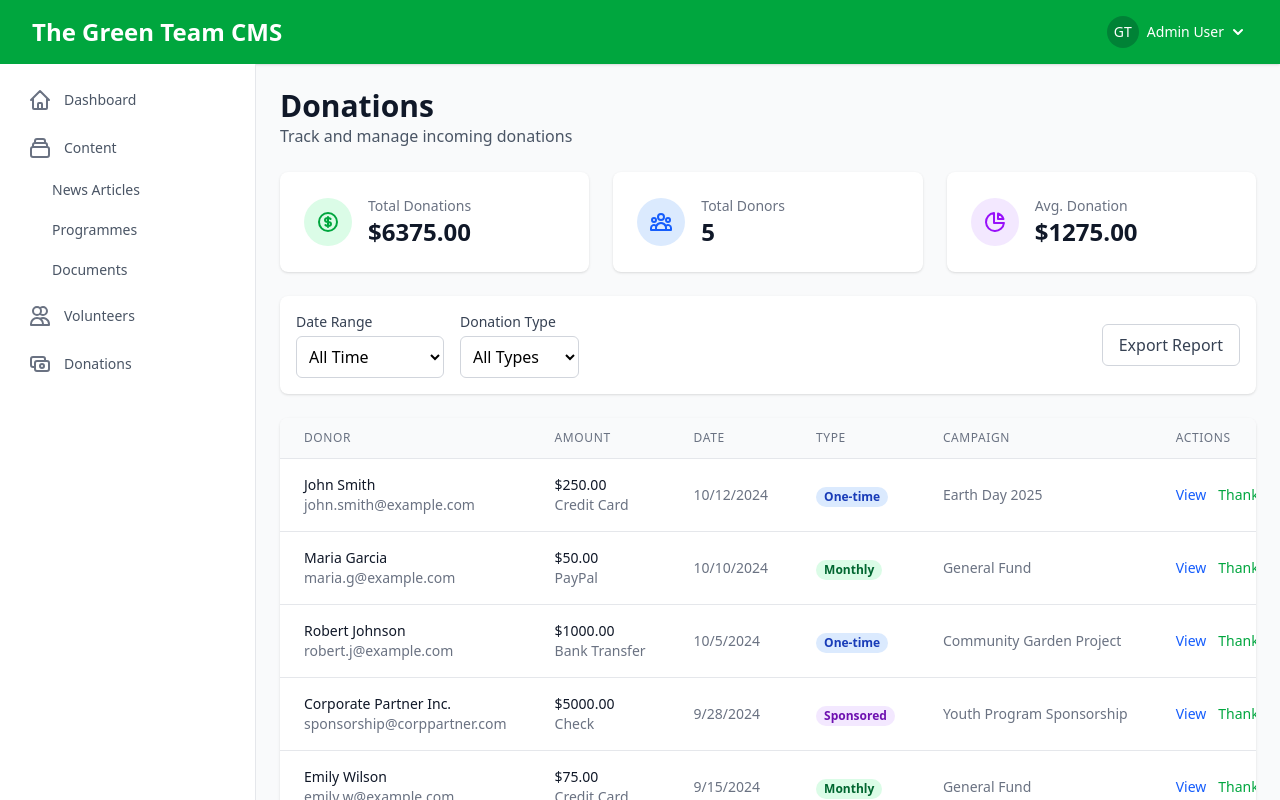
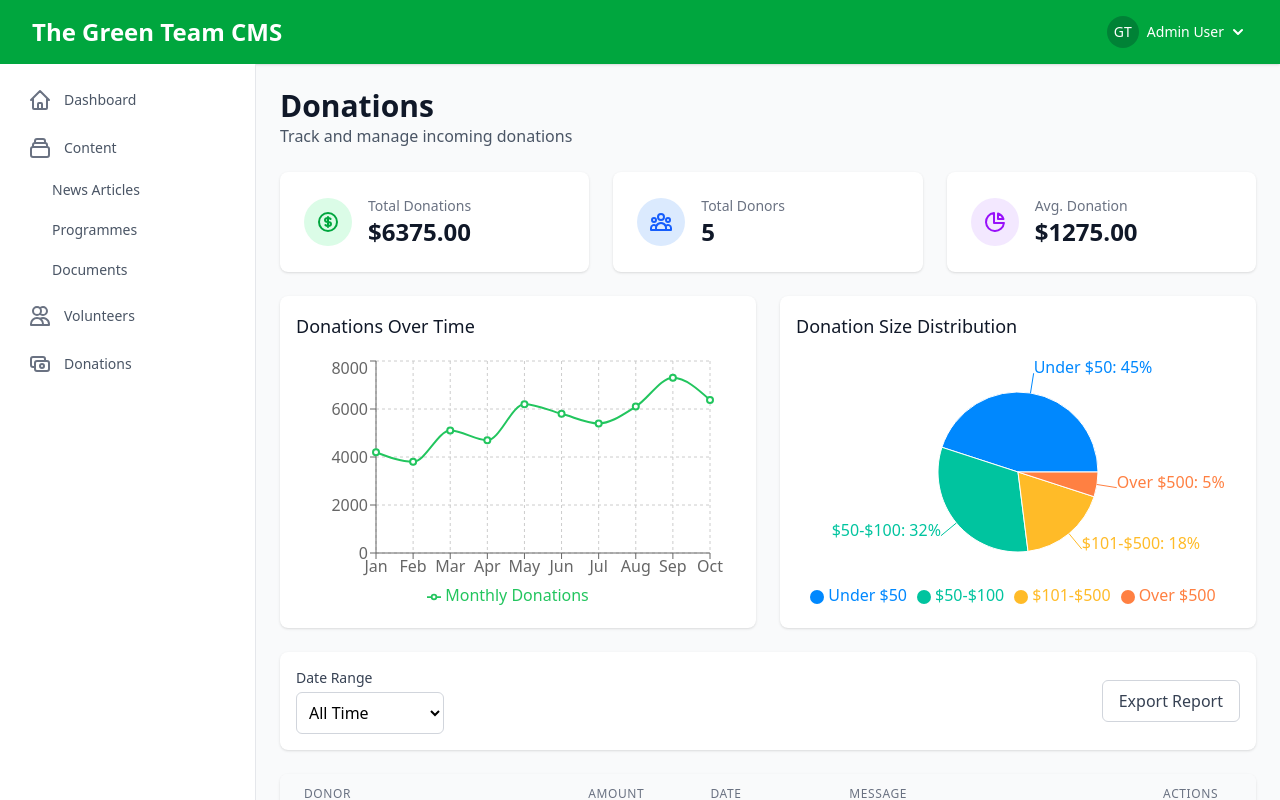
Before and after one commit to AladdinCMS/aladdincms, a React (Vite) app: page /admin/donations in a window 1280 px wide. Shown: the top 800 px of the page. Built offline with nearby package versions, Linux system fonts and the light colour scheme.

Commit message:
cms ui improvement

```diff
--- /dev/null
+++ b/src/pages/admin/components/cms/DonationCharts.jsx
@@ -0,0 +1,92 @@
+import React from 'react';
+import { LineChart, Line, BarChart, Bar, XAxis, YAxis, CartesianGrid, Tooltip, Legend, ResponsiveContainer, PieChart, Pie, Cell } from 'recharts';
+
+const DonationCharts = () => {
+  // Sample data for donations over time
+  const monthlyData = [
+    { name: 'Jan', amount: 4200 },
+    { name: 'Feb', amount: 3800 },
+    { name: 'Mar', amount: 5100 },
+    { name: 'Apr', amount: 4700 },
+    { name: 'May', amount: 6200 },
+    { name: 'Jun', amount: 5800 },
+    { name: 'Jul', amount: 5400 },
+    { name: 'Aug', amount: 6100 },
+    { name: 'Sep', amount: 7300 },
+    { name: 'Oct', amount: 6375 },
+  ];
+
+  // Sample data for donation amounts distribution
+  const donationSizeData = [
+    { name: 'Under $50', count: 45 },
+    { name: '$50-$100', count: 32 },
+    { name: '$101-$500', count: 18 },
+    { name: 'Over $500', count: 5 },
+  ];
+
+  // Colors for the pie chart
+  const COLORS = ['#0088FE', '#00C49F', '#FFBB28', '#FF8042'];
+
+  return (
+    <div className="grid grid-cols-1 lg:grid-cols-2 gap-6 mb-6">
+      {/* Donations over time chart */}
+      <div className="bg-white p-4 rounded-lg shadow">
+        <h3 className="text-lg font-medium text-gray-900 mb-4">Donations Over Time</h3>
+        <div className="h-64">
+          <ResponsiveContainer width="100%" height="100%">
+            <LineChart
+              data={monthlyData}
+              margin={{ top: 5, right: 30, left: 20, bottom: 5 }}
+            >
+              <CartesianGrid strokeDasharray="3 3" />
+              <XAxis dataKey="name" />
+              <YAxis />
+              <Tooltip
+                formatter={(value) => [`$${value}`, 'Amount']}
+              />
+              <Legend />
+              <Line
+                type="monotone"
+                dataKey="amount"
+                name="Monthly Donations"
+                stroke="#22c55e"
+                activeDot={{ r: 8 }}
+                strokeWidth={2}
+              />
+            </LineChart>
+          </ResponsiveContainer>
+        </div>
+      </div>
+
+      {/* Donation size distribution */}
+      <div className="bg-white p-4 rounded-lg shadow">
+        <h3 className="text-lg font-medium text-gray-900 mb-4">Donation Size Distribution</h3>
+        <div className="h-64">
+          <ResponsiveContainer width="100%" height="100%">
+            <PieChart>
+              <Pie
+                data={donationSizeData}
+                cx="50%"
+                cy="50%"
+                labelLine={true}
+                outerRadius={80}
+                fill="#8884d8"
+                dataKey="count"
+                nameKey="name"
+                label={({name, percent}) => `${name}: ${(percent * 100).toFixed(0)}%`}
+              >
+                {donationSizeData.map((entry, index) => (
+                  <Cell key={`cell-${index}`} fill={COLORS[index % COLORS.length]} />
+                ))}
+              </Pie>
+              <Tooltip formatter={(value) => [`${value} donations`]} />
+              <Legend />
+            </PieChart>
+          </ResponsiveContainer>
+        </div>
+      </div>
+    </div>
+  );
+};
+
+export default DonationCharts;
--- a/src/pages/admin/pages/content/programmes/page.jsx
+++ b/src/pages/admin/pages/content/programmes/page.jsx
@@ -5,6 +5,7 @@ import ProgrammeEditor from '../../../components/cms/ProgrammeEditor'
 const ProgrammesPage = () => {
   const [showEditor, setShowEditor] = useState(false)
   const [editingItem, setEditingItem] = useState(null)
+  const [locationFilter, setLocationFilter] = useState('All Locations')
 
   // Sample programmes data based on your diagram
   const programmes = [
@@ -58,6 +59,14 @@ const ProgrammesPage = () => {
     }
   ]
 
+  // Get unique locations for filter dropdown
+  const locations = ['All Locations', ...new Set(programmes.map(p => p.location))];
+
+  // Filter programmes based on location
+  const filteredProgrammes = locationFilter === 'All Locations'
+    ? programmes
+    : programmes.filter(programme => programme.location === locationFilter);
+
   const handleEditClick = (programme) => {
     setEditingItem(programme)
     setShowEditor(true)
@@ -68,6 +77,15 @@ const ProgrammesPage = () => {
     // Here you would normally save to a database
     setShowEditor(false)
     setEditingItem(null)
+  }
+
+  const handleCancel = () => {
+    setShowEditor(false)
+    setEditingItem(null)
+  }
+
+  const handleLocationFilterChange = (e) => {
+    setLocationFilter(e.target.value)
   }
 
   return (
@@ -93,7 +111,11 @@ const ProgrammesPage = () => {
       {/* Editor */}
       {showEditor && (
         <div className="mb-6">
-          <ProgrammeEditor programme={editingItem} onSave={handleSave} />
+          <ProgrammeEditor
+            programme={editingItem}
+            onSave={handleSave}
+            onCancel={handleCancel}
+          />
         </div>
       )}
 
@@ -114,11 +136,14 @@ const ProgrammesPage = () => {
               </div>
             </div>
             <div className="flex gap-2">
-              <select className="border border-gray-300 rounded-lg px-3 py-2">
-                <option>All Locations</option>
-                <option>Community Center</option>
-                <option>City Park</option>
-                <option>Community Garden</option>
+              <select
+                className="border border-gray-300 rounded-lg px-3 py-2"
+                value={locationFilter}
+                onChange={handleLocationFilterChange}
+              >
+                {locations.map((location, index) => (
+                  <option key={index} value={location}>{location}</option>
+                ))}
               </select>
               <select className="border border-gray-300 rounded-lg px-3 py-2">
                 <option>Upcoming</option>
@@ -133,7 +158,8 @@ const ProgrammesPage = () => {
       {/* Content Grid */}
       {!showEditor && (
         <div className="grid grid-cols-1 md:grid-cols-2 lg:grid-cols-3 gap-6">
-          {programmes.map((item) => (
+          {filteredProgrammes.length > 0 ? (
+            filteredProgrammes.map((item) => (
               <div key={item.id} onClick={() => handleEditClick(item)} className="cursor-pointer">
                 <ContentCard
                   title={item.name}
@@ -142,7 +168,12 @@ const ProgrammesPage = () => {
                   details={`${item.location} • ${item.ageRange} • ${item.details.substring(0, 80)}...`}
                 />
               </div>
-          ))}
+            ))
+          ) : (
+            <div className="col-span-3 text-center py-8 text-gray-500">
+              No programmes found at this location.
+            </div>
+          )}
         </div>
       )}
     </div>
--- a/src/pages/admin/pages/donations/page.jsx
+++ b/src/pages/admin/pages/donations/page.jsx
@@ -1,96 +1,76 @@
 import React, { useState } from 'react'
+import DonationCharts from '../../components/cms/DonationCharts'
 
 const DonationsPage = () => {
   const [dateRange, setDateRange] = useState('all')
-  const [typeFilter, setTypeFilter] = useState('all')
+  const [selectedDonation, setSelectedDonation] = useState(null)
+  const [isViewModalOpen, setIsViewModalOpen] = useState(false)
 
-  // Sample donations data
+  // Sample donations data with simplified structure
   const donations = [
     {
       id: 1,
-      donor: 'John Smith',
+      name: 'John Smith',
       email: 'john.smith@example.com',
       amount: 250.00,
       date: '2024-10-12',
-      paymentMethod: 'Credit Card',
-      type: 'one-time',
-      campaign: 'Earth Day 2025',
-      status: 'completed'
+      message: 'Happy to support your cause!'
     },
     {
       id: 2,
-      donor: 'Maria Garcia',
+      name: 'Maria Garcia',
       email: 'maria.g@example.com',
       amount: 50.00,
       date: '2024-10-10',
-      paymentMethod: 'PayPal',
-      type: 'monthly',
-      campaign: 'General Fund',
-      status: 'completed'
+      message: 'Keep up the good work'
     },
     {
       id: 3,
-      donor: 'Robert Johnson',
-      email: 'robert.j@example.com',
+      name: 'Anonymous',
+      email: 'anonymous',
       amount: 1000.00,
       date: '2024-10-05',
-      paymentMethod: 'Bank Transfer',
-      type: 'one-time',
-      campaign: 'Community Garden Project',
-      status: 'completed'
+      message: 'For the Community Garden Project'
     },
     {
       id: 4,
-      donor: 'Corporate Partner Inc.',
+      name: 'Corporate Partner Inc.',
       email: 'sponsorship@corppartner.com',
       amount: 5000.00,
       date: '2024-09-28',
-      paymentMethod: 'Check',
-      type: 'sponsored',
-      campaign: 'Youth Program Sponsorship',
-      status: 'completed'
+      message: 'Supporting the Youth Program'
     },
     {
       id: 5,
-      donor: 'Emily Wilson',
-      email: 'emily.w@example.com',
+      name: 'Anonymous',
+      email: 'anonymous',
       amount: 75.00,
       date: '2024-09-15',
-      paymentMethod: 'Credit Card',
-      type: 'monthly',
-      campaign: 'General Fund',
-      status: 'completed'
+      message: ''
     }
   ]
 
-  // Filter donations based on date range and type
+  // Filter donations based on date range
   const filteredDonations = donations.filter(donation => {
     // Date filtering logic would go here
     // For demo purposes, we'll just return true for 'all'
-    const dateMatch = dateRange === 'all' ? true : true
+    return dateRange === 'all' ? true : true
+  })
 
-    // Filter by donation type
-    const typeMatch = typeFilter === 'all' || donation.type === typeFilter
+  // Handle viewing a donation
+  const handleViewDonation = (donation) => {
+    setSelectedDonation(donation)
+    setIsViewModalOpen(true)
+  }
 
-    return dateMatch && typeMatch
-  })
+  // Close the view modal
+  const closeViewModal = () => {
+    setIsViewModalOpen(false)
+    setSelectedDonation(null)
+  }
 
   // Calculate total amount
   const totalAmount = filteredDonations.reduce((sum, donation) => sum + donation.amount, 0)
-
-  // Get donation type badge
-  const getDonationTypeBadge = (type) => {
-    switch(type) {
-      case 'one-time':
-        return <span className="px-2 inline-flex text-xs leading-5 font-semibold rounded-full bg-blue-100 text-blue-800">One-time</span>
-      case 'monthly':
-        return <span className="px-2 inline-flex text-xs leading-5 font-semibold rounded-full bg-green-100 text-green-800">Monthly</span>
-      case 'sponsored':
-        return <span className="px-2 inline-flex text-xs leading-5 font-semibold rounded-full bg-purple-100 text-purple-800">Sponsored</span>
-      default:
-        return <span className="px-2 inline-flex text-xs leading-5 font-semibold rounded-full bg-gray-100 text-gray-800">{type}</span>
-    }
-  }
 
   return (
     <div>
@@ -147,6 +127,9 @@ const DonationsPage = () => {
         </div>
       </div>
 
+      {/* Donation Charts */}
+      <DonationCharts />
+
       {/* Filter Controls */}
       <div className="bg-white p-4 rounded-lg shadow mb-6">
         <div className="flex flex-col md:flex-row md:items-center md:justify-between gap-4">
@@ -164,21 +147,6 @@ const DonationsPage = () => {
                 <option value="last_month">Last Month</option>
                 <option value="this_year">This Year</option>
                 <option value="custom">Custom Range</option>
-              </select>
-            </div>
-
-            <div>
-              <label htmlFor="typeFilter" className="block text-sm font-medium text-gray-700">Donation Type</label>
-              <select
-                id="typeFilter"
-                className="mt-1 border border-gray-300 rounded-md p-2"
-                value={typeFilter}
-                onChange={(e) => setTypeFilter(e.target.value)}
-              >
-                <option value="all">All Types</option>
-                <option value="one-time">One-time</option>
-                <option value="monthly">Monthly</option>
-                <option value="sponsored">Sponsored</option>
               </select>
             </div>
           </div>
@@ -206,10 +174,7 @@ const DonationsPage = () => {
                 Date
               </th>
               <th scope="col" className="px-6 py-3 text-left text-xs font-medium text-gray-500 uppercase tracking-wider">
-                Type
-              </th>
-              <th scope="col" className="px-6 py-3 text-left text-xs font-medium text-gray-500 uppercase tracking-wider">
-                Campaign
+                Message
               </th>
               <th scope="col" className="px-6 py-3 text-left text-xs font-medium text-gray-500 uppercase tracking-wider">
                 Actions
@@ -220,31 +185,92 @@ const DonationsPage = () => {
             {filteredDonations.map((donation) => (
               <tr key={donation.id} className="hover:bg-gray-50">
                 <td className="px-6 py-4 whitespace-nowrap">
-                  <div className="text-sm font-medium text-gray-900">{donation.donor}</div>
-                  <div className="text-sm text-gray-500">{donation.email}</div>
+                  <div className="text-sm font-medium text-gray-900">{donation.name}</div>
+                  <div className="text-sm text-gray-500">
+                    {donation.email !== 'anonymous' ? donation.email : 'Anonymous'}
+                  </div>
                 </td>
                 <td className="px-6 py-4 whitespace-nowrap">
                   <div className="text-sm font-medium text-gray-900">${donation.amount.toFixed(2)}</div>
-                  <div className="text-sm text-gray-500">{donation.paymentMethod}</div>
                 </td>
                 <td className="px-6 py-4 whitespace-nowrap text-sm text-gray-500">
                   {new Date(donation.date).toLocaleDateString()}
                 </td>
-                <td className="px-6 py-4 whitespace-nowrap">
-                  {getDonationTypeBadge(donation.type)}
-                </td>
-                <td className="px-6 py-4 whitespace-nowrap text-sm text-gray-500">
-                  {donation.campaign}
+                <td className="px-6 py-4 text-sm text-gray-500 max-w-xs truncate">
+                  {donation.message || '-'}
                 </td>
                 <td className="px-6 py-4 whitespace-nowrap text-sm font-medium">
-                  <button className="text-blue-600 hover:text-blue-900 mr-3">View</button>
-                  <button className="text-green-600 hover:text-green-900 mr-3">Thank</button>
+                  <button
+                    className="text-blue-600 hover:text-blue-900 mr-3"
+                    onClick={() => handleViewDonation(donation)}
+                  >
+                    View
+                  </button>
                 </td>
               </tr>
             ))}
           </tbody>
         </table>
       </div>
+
+      {/* Donation View Modal */}
+      {isViewModalOpen && selectedDonation && (
+        <div className="fixed inset-0 bg-gray-600 bg-opacity-50 overflow-y-auto h-full w-full z-50 flex items-center justify-center">
+          <div className="relative mx-auto p-5 border w-full max-w-md shadow-lg rounded-md bg-white">
+            <div className="flex justify-between items-center mb-4">
+              <h3 className="text-lg font-medium text-gray-900">Donation Details</h3>
+              <button
+                className="text-gray-500 hover:text-gray-700"
+                onClick={closeViewModal}
+              >
+                <svg className="h-6 w-6" fill="none" viewBox="0 0 24 24" stroke="currentColor">
+                  <path strokeLinecap="round" strokeLinejoin="round" strokeWidth="2" d="M6 18L18 6M6 6l12 12" />
+                </svg>
+              </button>
+            </div>
+
+            <div className="mt-2">
+              <div className="border-b pb-2 mb-2">
+                <div className="text-sm text-gray-500">Donor</div>
+                <div className="font-medium">{selectedDonation.name}</div>
+              </div>
+
+              <div className="border-b pb-2 mb-2">
+                <div className="text-sm text-gray-500">Email</div>
+                <div className="font-medium">
+                  {selectedDonation.email !== 'anonymous' ? selectedDonation.email : 'Anonymous'}
+                </div>
+              </div>
+
+              <div className="border-b pb-2 mb-2">
+                <div className="text-sm text-gray-500">Amount</div>
+                <div className="font-medium text-green-600">${selectedDonation.amount.toFixed(2)}</div>
+              </div>
+
+              <div className="border-b pb-2 mb-2">
+                <div className="text-sm text-gray-500">Date</div>
+                <div className="font-medium">{new Date(selectedDonation.date).toLocaleDateString()}</div>
+              </div>
+
+              <div>
+                <div className="text-sm text-gray-500">Message</div>
+                <div className="font-medium whitespace-pre-wrap">
+                  {selectedDonation.message || 'No message provided'}
+                </div>
+              </div>
+            </div>
+
+            <div className="mt-4 flex justify-end">
+              <button
+                className="px-4 py-2 bg-blue-600 text-white rounded-md hover:bg-blue-700"
+                onClick={closeViewModal}
+              >
+                Close
+              </button>
+            </div>
+          </div>
+        </div>
+      )}
     </div>
   )
 }
```
Also changed, not shown: src/pages/admin/components/cms/NewsEditor.jsx (+33 -5 lines), src/pages/admin/components/cms/ProgrammeEditor.jsx (+8 -1 lines), src/pages/admin/pages/content/news/page.jsx (+79 -11 lines). Lines whose indentation alone changed are shown as unchanged.
